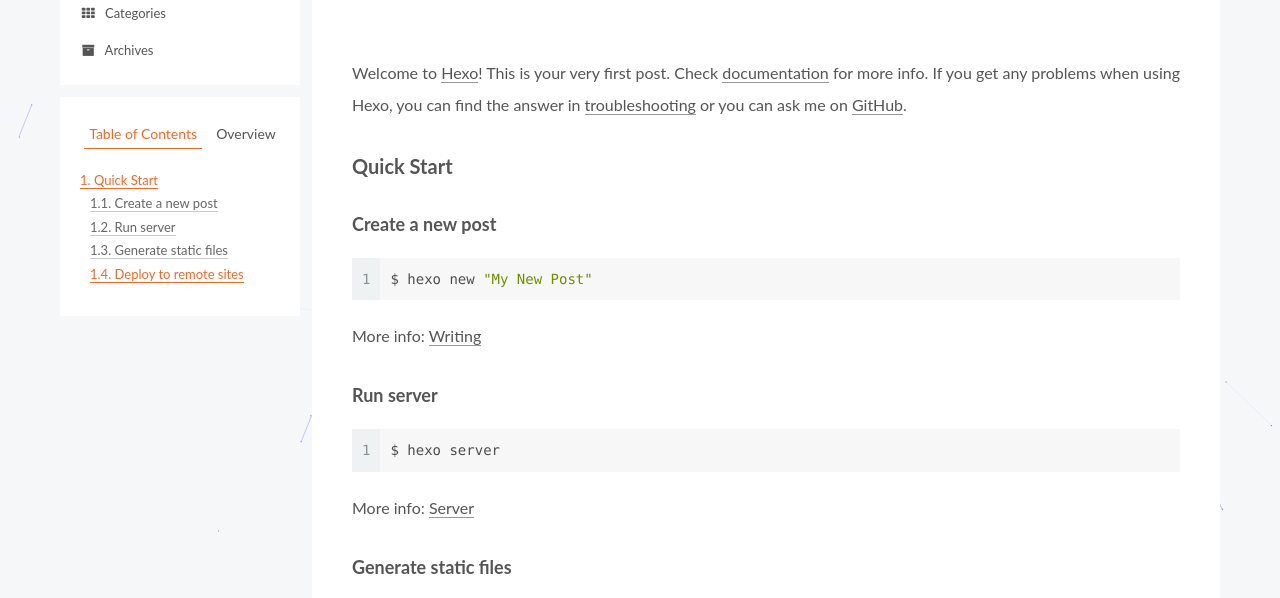
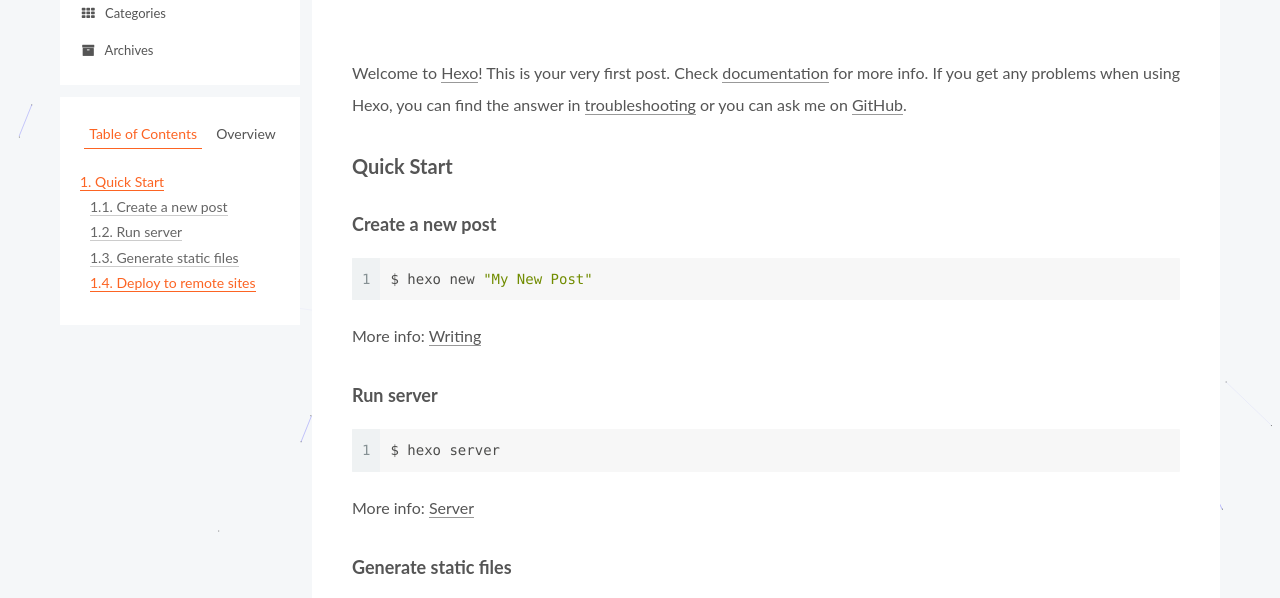
Before and after one commit to synxelm/synxelm.github.io, a plain HTML site: page 2019/04/20/hello-world/index.html in a window 1280 px wide. Shown: the part 178-776 px from the top of the page. Drawn offline with Linux system fonts and the light colour scheme.

Commit message:
Site updated: 2019-04-20 22:23:43

```diff
--- a/css/main.css
+++ b/css/main.css
@@ -1841,7 +1841,7 @@ pre .javascript .function {
   width: 4px;
   height: 4px;
   border-radius: 50%;
-  background: #8c8813;
+  background: #ac6aff;
 }
 .feed-link,
 .chat {
@@ -2853,9 +2853,3 @@ ul.breadcrumb li+li:last-child {
   white-space: nowrap;
   text-overflow: ellipsis;
 }
-.post-toc .nav .nav-child {
-  display: block;
-}
-.post-toc ol {
-  font-size: 13px;
-}
```
